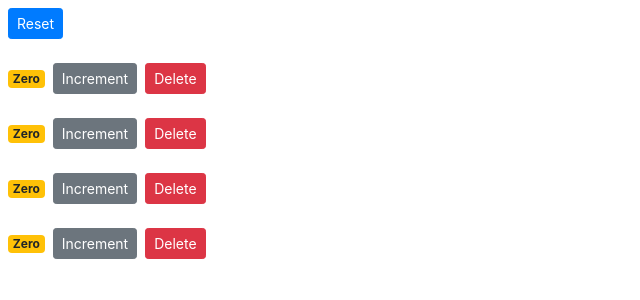
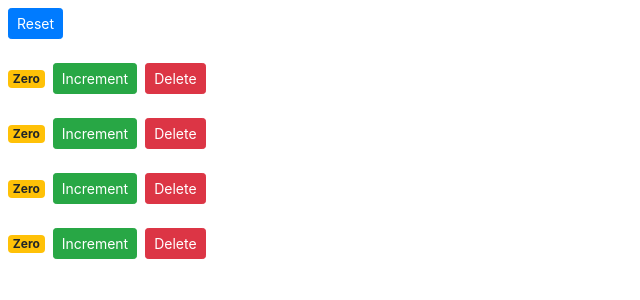
Before and after one commit to JennMartinez/counter-app, a React (Create React App) app: page / in a window 1280 px wide. Shown: the top 300 px of the page, without its empty margins (0-640 px from the left). Built offline with nearby package versions, Linux system fonts and the light colour scheme.

Commit message:
color change to increment button

```diff
--- a/src/components/counter.jsx
+++ b/src/components/counter.jsx
@@ -4,11 +4,6 @@ class Counter extends Component {
     state = {
         value: this.props.counter.value
     };
-
-    // constructor() {
-    //     super();
-    //     this.handleIncrement = this.handleIncrement.bind(this);
-    // }
 
     handleIncrement = () => {
         this.setState({value: this.state.value + 1});
@@ -20,7 +15,7 @@ class Counter extends Component {
         <div>
             <h4>{this.props.id}</h4>
             <span className={this.getBadgeClasses()}>{this.formatCount()}</span>
-            <button onClick={this.handleIncrement} className="btn btn-secondary btn-sm">Increment</button>
+            <button onClick={this.handleIncrement} className="btn btn-success btn-sm">Increment</button>
             <button onClick={() => this.props.onDelete(this.props.counter.id)} className="btn btn-danger btn-sm m-2">Delete</button>
         </div>
         );
--- /dev/null
+++ b/src/components/header.css
@@ -0,0 +1,4 @@
+.title {
+    color: green;
+    font-size: 20px;
+}
```
Also changed, not shown: src/components/header.jsx (added, +11 -0 lines).
